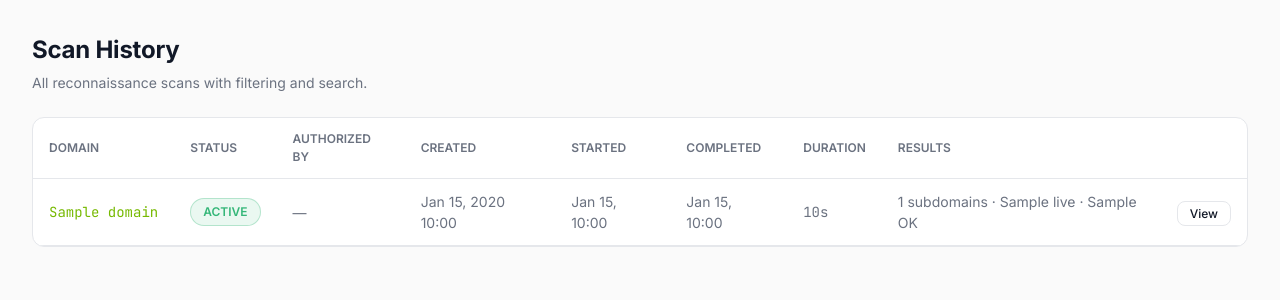
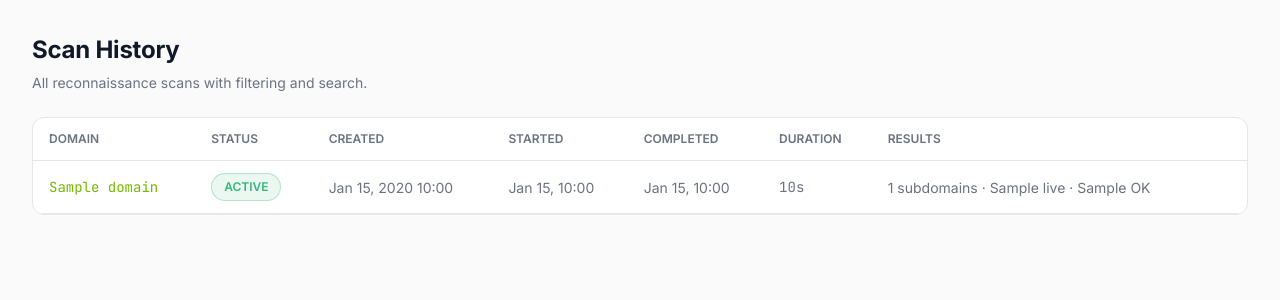
Before and after one commit to l1ackersalman/scanX, a Django app: template templates/history.html in a window 1280 px wide. Shown: the part 64-364 px from the top of the page. Run offline with Django 5.2, Linux system fonts and the light colour scheme; the template is opened without the code that fills it: most values are stand-ins (such as "Sample title", 1, 10 or a date in 2020); data that the repository does not hold is empty.

Commit message:
Remove Authorized By column from scan history table

```diff
--- a/templates/history.html
+++ b/templates/history.html
@@ -17,7 +17,6 @@
             <tr style="border-bottom: 1px solid var(--sx-border); text-align: left;">
               <th style="padding: var(--sx-space-3) var(--sx-space-4); color: var(--sx-text-secondary); font-weight: 600; font-size: var(--sx-text-xs); text-transform: uppercase;">Domain</th>
               <th style="padding: var(--sx-space-3) var(--sx-space-4); color: var(--sx-text-secondary); font-weight: 600; font-size: var(--sx-text-xs); text-transform: uppercase;">Status</th>
-              <th style="padding: var(--sx-space-3) var(--sx-space-4); color: var(--sx-text-secondary); font-weight: 600; font-size: var(--sx-text-xs); text-transform: uppercase;">Authorized By</th>
               <th style="padding: var(--sx-space-3) var(--sx-space-4); color: var(--sx-text-secondary); font-weight: 600; font-size: var(--sx-text-xs); text-transform: uppercase;">Created</th>
               <th style="padding: var(--sx-space-3) var(--sx-space-4); color: var(--sx-text-secondary); font-weight: 600; font-size: var(--sx-text-xs); text-transform: uppercase;">Started</th>
               <th style="padding: var(--sx-space-3) var(--sx-space-4); color: var(--sx-text-secondary); font-weight: 600; font-size: var(--sx-text-xs); text-transform: uppercase;">Completed</th>
@@ -35,7 +34,6 @@
               <td style="padding: var(--sx-space-3) var(--sx-space-4);">
                 <span class="status-badge status-{{ scan.status }}">{{ scan.get_status_display }}</span>
               </td>
-              <td style="padding: var(--sx-space-3) var(--sx-space-4); color: var(--sx-text-secondary); font-size: var(--sx-text-sm);">{{ scan.authorized_by|default:"—" }}</td>
               <td style="padding: var(--sx-space-3) var(--sx-space-4); color: var(--sx-text-secondary); font-size: var(--sx-text-sm);">{{ scan.created_at|date:"M d, Y H:i" }}</td>
               <td style="padding: var(--sx-space-3) var(--sx-space-4); color: var(--sx-text-secondary); font-size: var(--sx-text-sm);">{{ scan.started_at|date:"M d, H:i"|default:"—" }}</td>
               <td style="padding: var(--sx-space-3) var(--sx-space-4); color: var(--sx-text-secondary); font-size: var(--sx-text-sm);">{{ scan.completed_at|date:"M d, H:i"|default:"—" }}</td>
@@ -46,11 +44,6 @@
                 {% if scan.total_subdomains %}
                   {{ scan.total_subdomains }} subdomains · {{ scan.live_subdomains }} live · {{ scan.http_success }} OK
                 {% else %}—{% endif %}
-              </td>
-              <td style="padding: var(--sx-space-3) var(--sx-space-4); text-align: right;">
-                  {% if scan.status != "cancelled" %}
-                  <a href="{% url 'scanner:scan_detail' scan.id %}" class="btn-ghost" style="padding: var(--sx-space-1) var(--sx-space-3); font-size: var(--sx-text-xs);">View</a>
-                  {% endif %}
               </td>
             </tr>
             {% endfor %}
```
